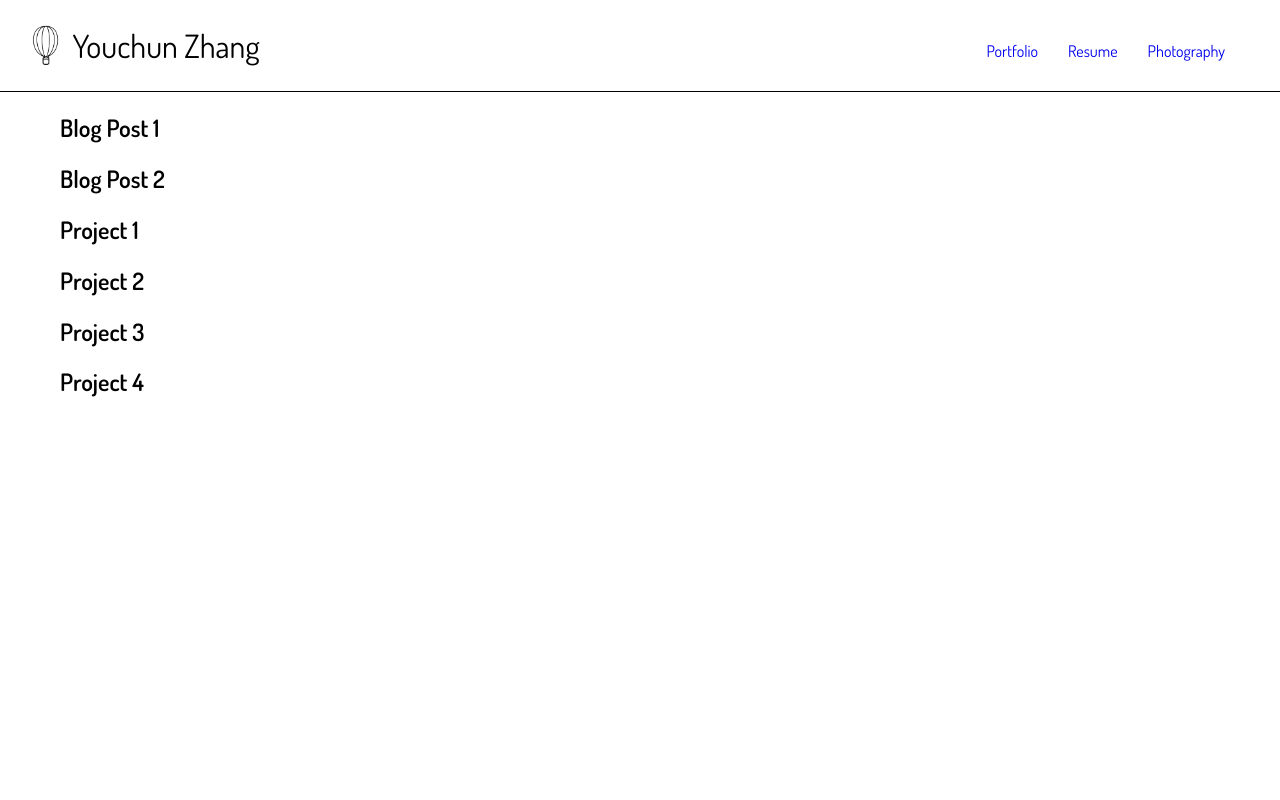
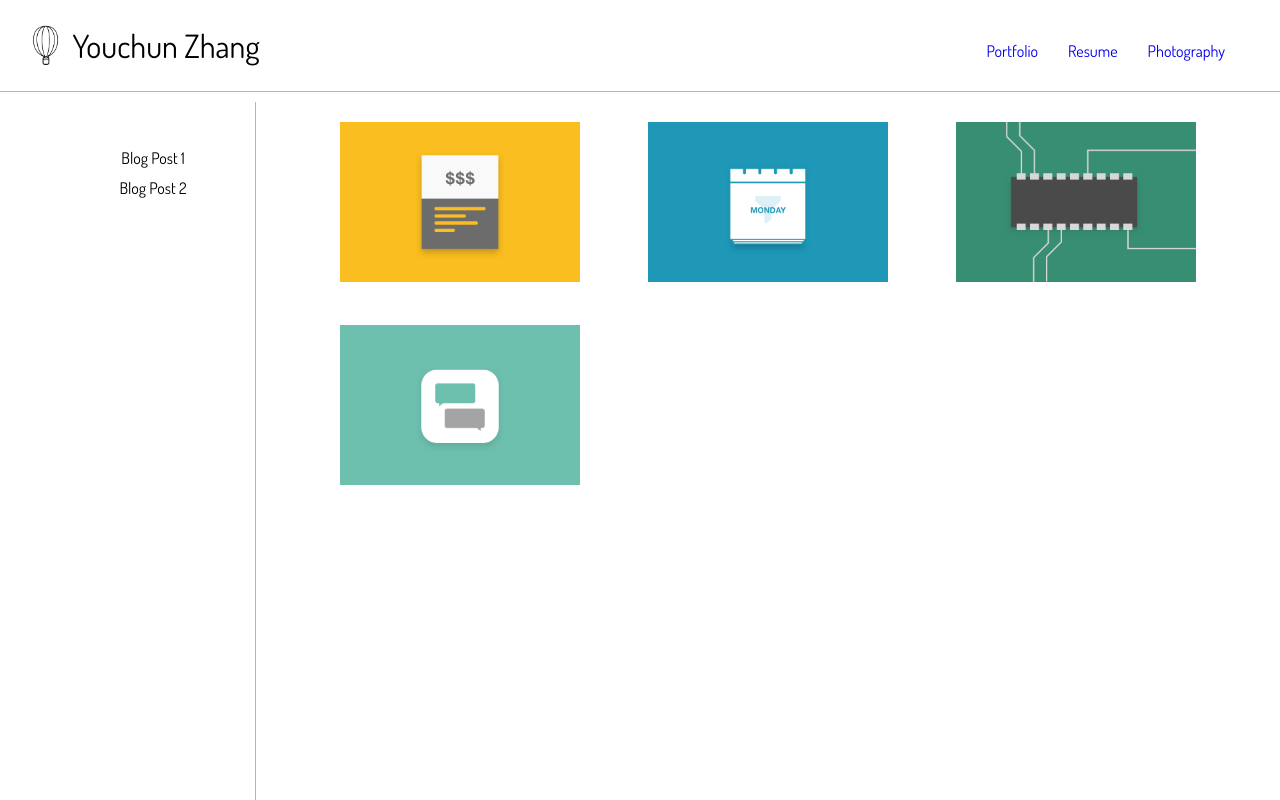
Before and after one commit to youozhan/zhany493_bootcamp-web, a plain HTML site: page index.html in a window 1280 px wide. Drawn offline with Linux system fonts and the light colour scheme.

Commit message:
Web Day 4 update

```diff
--- a/index.html
+++ b/index.html
@@ -23,27 +23,27 @@
 		</header>
 
 		 <div class="left-column">
-			<div id="blue">
-				<h2> Blog Post 1</h2>
-			</div>
-
-			<div id="purple">
-				<h2> Blog Post 2</h2>
-			</div>
+			<ul id="blog-links">
+				<li>Blog Post 1</li>
+				<li>Blog Post 2</li>
+			</ul>
 		</div>
 
 		<div class="right-column">
-			<div class="box" id=“yellow”>
-				<h2> Project 1</h2>
+			<div class="box">
+				<div class="img-overlay">
+					<h3>KPI</h3>
+				</div>
+				<img class="img-tile" src="coverpage_kpi.png">
 			</div>
-			<div class="box" id="green">
-				<h2> Project 2</h2>
+			<div class="box">
+				<img class="img-tile" src="coverpage_calendar.png">
 			</div>
-			<div class="box" id="red">
-				<h2> Project 3</h2>
+			<div class="box">
+				<img class="img-tile" src="coverpage_circuit.png">
 			</div>
-			<div class="box" id="black">
-				<h2> Project 4</h2>
+			<div class="box">
+				<img class="img-tile" src="coverpage_collaboration.png">
 			</div>
 		</div>
 	</div>
--- a/style.css
+++ b/style.css
@@ -18,7 +18,7 @@ body{
 }
 
 header{
-    border-bottom: 1px solid black;
+    border-bottom: 1px solid #b6b6b6;
     display: flex;
     justify-content: space-between;
     padding: 25px;
@@ -44,6 +44,86 @@ nav ul li a{
 	text-decoration:none;
 }
 
-.left-column, .right-column{
-    margin-left: 60px;
+.left-column {
+	width: 10vw;
+	margin-left: 5vw;
+	margin-top: 10px;
+	color: black;
+	/* border: 2px dashed #000; */
+	padding: 25px;
+	position: fixed;
+	float: left;
+	z-index: 1;
 }
+
+.right-column {
+	width: 70vw;
+	height: calc(100vh - 90px);
+	margin-top: 10px;
+	margin-right: 5vw;
+	padding-left: 5vw;
+	color: white;
+	/* border: 2px solid #000; */
+	border-left: 1px solid #b6b6b6;
+	float: right;
+	display: flex;
+	flex-direction: row;
+	flex-wrap: wrap;
+	justify-content: space-between;
+	align-content: flex-start;
+	z-index: -1;
+}
+
+.box {
+	position: relative;
+	display: inline-block;
+	font-size: .8em;
+	margin: 20px;
+	animation: 1s ease-in-out 0s 1 slide-in;
+}
+
+.img-overlay {
+	position: absolute;
+	padding: 0;
+	opacity: 0;
+	height: 100%;
+	width: 100%;
+	background: linear-gradient(45deg,rgba(71,201,229,0.9) 0,rgba(102,252,218,0.9) 100%);
+	transition: .5s all ease-in-out;
+}
+
+.box:hover .img-overlay {
+	opacity: 1;
+}
+
+.box .img-overlay h3 {
+	margin-top: 30%;
+	text-align: center;
+	vertical-align: middle;
+}
+
+.box .img-tile {
+	width: 240px;
+	height: 160px;
+}
+
+ .box:hover .img-tile {
+	zoom: 1.5;
+}
+
+#blog-links {
+	list-style: none;
+	text-decoration: none;
+	padding: 0;
+	/* width:20vw; */
+}
+
+#blog-links li{
+	text-align: center;
+	line-height: 30px;
+}
+
+@keyframes slide-in {
+	0% {transform: translateY(300%)}
+	100% {transform: translateY(0%)}
+}
```
Also changed, not shown: coverpage_analytics.png (added), coverpage_calendar.png (added), coverpage_circuit.png (added), coverpage_collaboration.png (added), coverpage_identity.png (added), coverpage_kpi.png (added).
